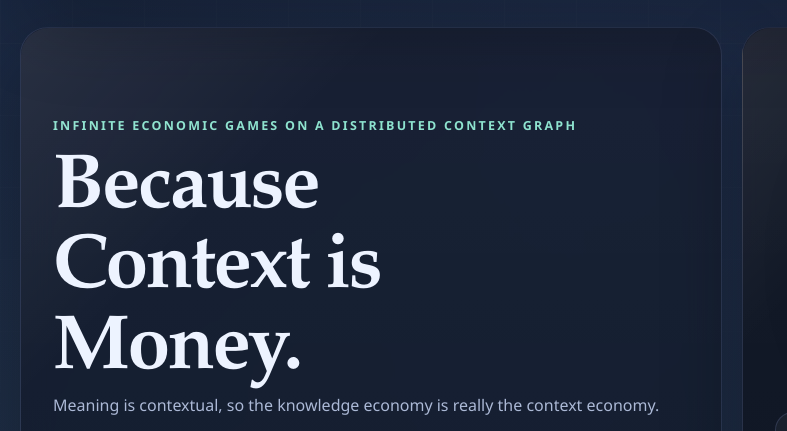
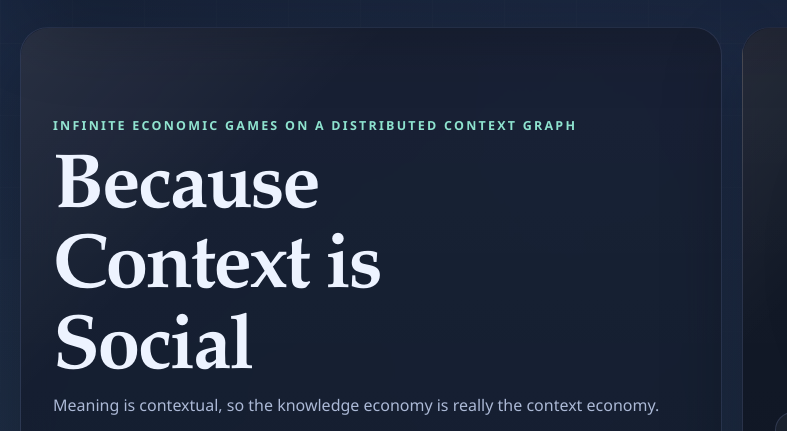
Before and after one commit to amitrathore/intergraph-ai-web, a plain HTML site: page index.html in a window 1280 px wide. Shown: the part 101-532 px from the top of the page, 0-787 px from the left. Drawn offline with Linux system fonts and the light colour scheme.

Commit message:
Update hero headline

```diff
--- a/index.html
+++ b/index.html
@@ -48,7 +48,7 @@
         <section class="hero section" id="home">
           <div class="hero-copy surface">
             <p class="eyebrow">Infinite Economic Games on a Distributed Context Graph</p>
-            <h1>Because Context is Money.</h1>
+            <h1>Because Context is Social</h1>
             <div class="stack copy">
               <p>Meaning is contextual, so the knowledge economy is really the context economy.</p>
               <p>
```
